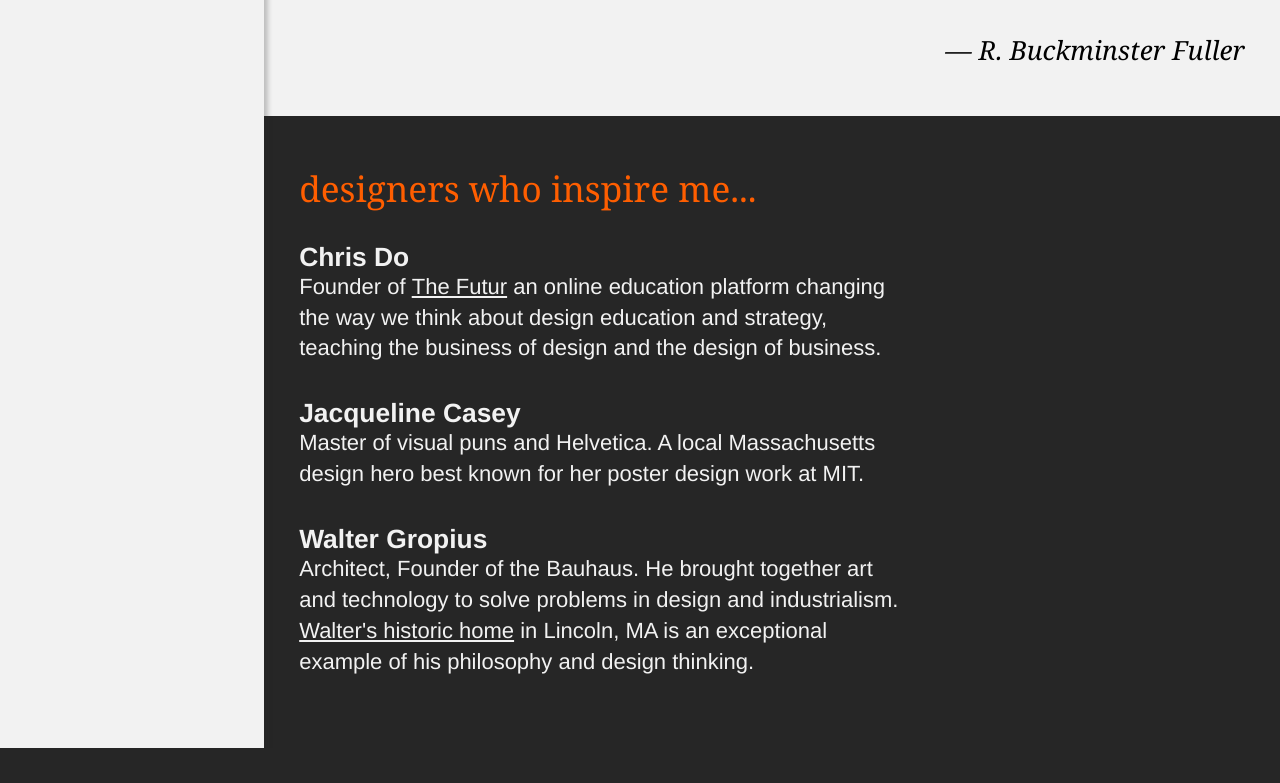
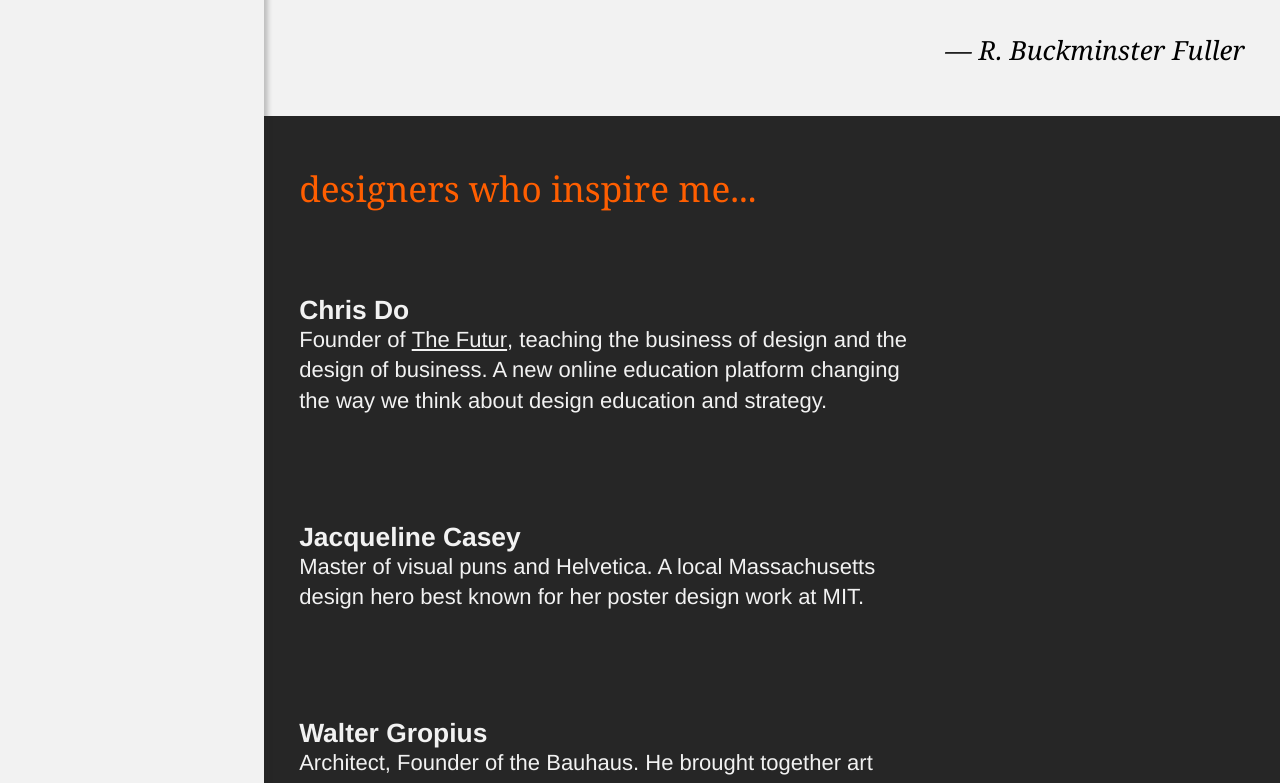
Before and after one commit to MannyIkomi/portfolio-nextjs-site, a Next.js app: page /about in a window 1280 px wide. Shown: the part 1049-1832 px from the top of the page. Built offline with nearby package versions, Linux system fonts and the light colour scheme; a web font is replaced by a local one.

Commit message:
designer inspiration grid

```diff
--- a/pages/about.jsx
+++ b/pages/about.jsx
@@ -192,11 +192,17 @@ const About = props => {
 
             margin: 1rem 0;
           }
+          display: grid;
+          grid-template-columns: repeat(auto-fit, minmax(50ch, 1fr));
+          grid-gap: 2rem;
+          ${mixin.tabletMedia(`
+
+          `)}
         `}
       >
         <h2
           css={css`
-            grid-area: ;
+            grid-column: 1 / -1;
           `}
         >
           designers who inspire me...
@@ -205,10 +211,10 @@ const About = props => {
           Founder of{' '}
           <InlineLink href={'https://www.youtube.com/user/TheSkoolRocks'}>
             The Futur
-          </InlineLink>{' '}
-          an online education platform changing the way we think about design
-          education and strategy, teaching the business of design and the design
-          of business.
+          </InlineLink>
+          , teaching the business of design and the design of business. A new
+          online education platform changing the way we think about design
+          education and strategy.
         </Designer>
         <Designer
           name={'Jacqueline Casey'}
```
